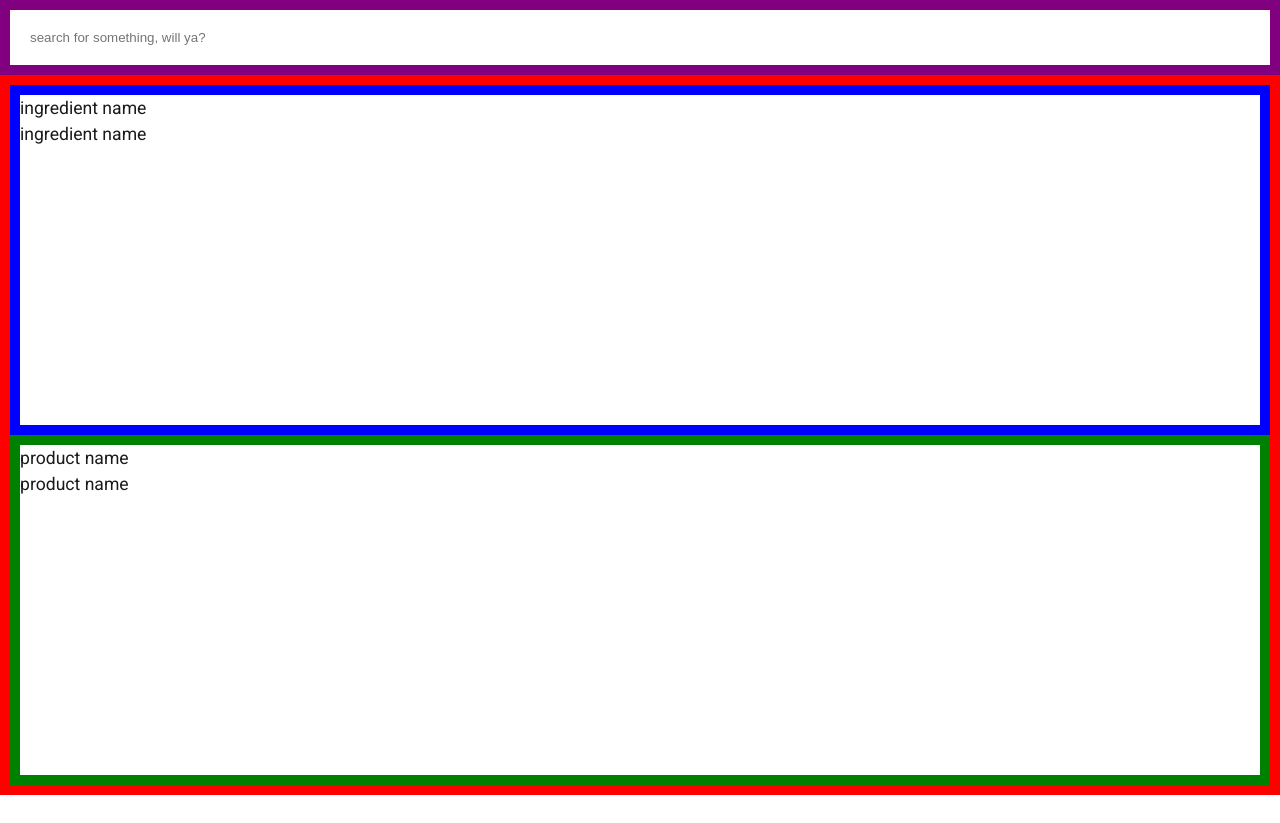
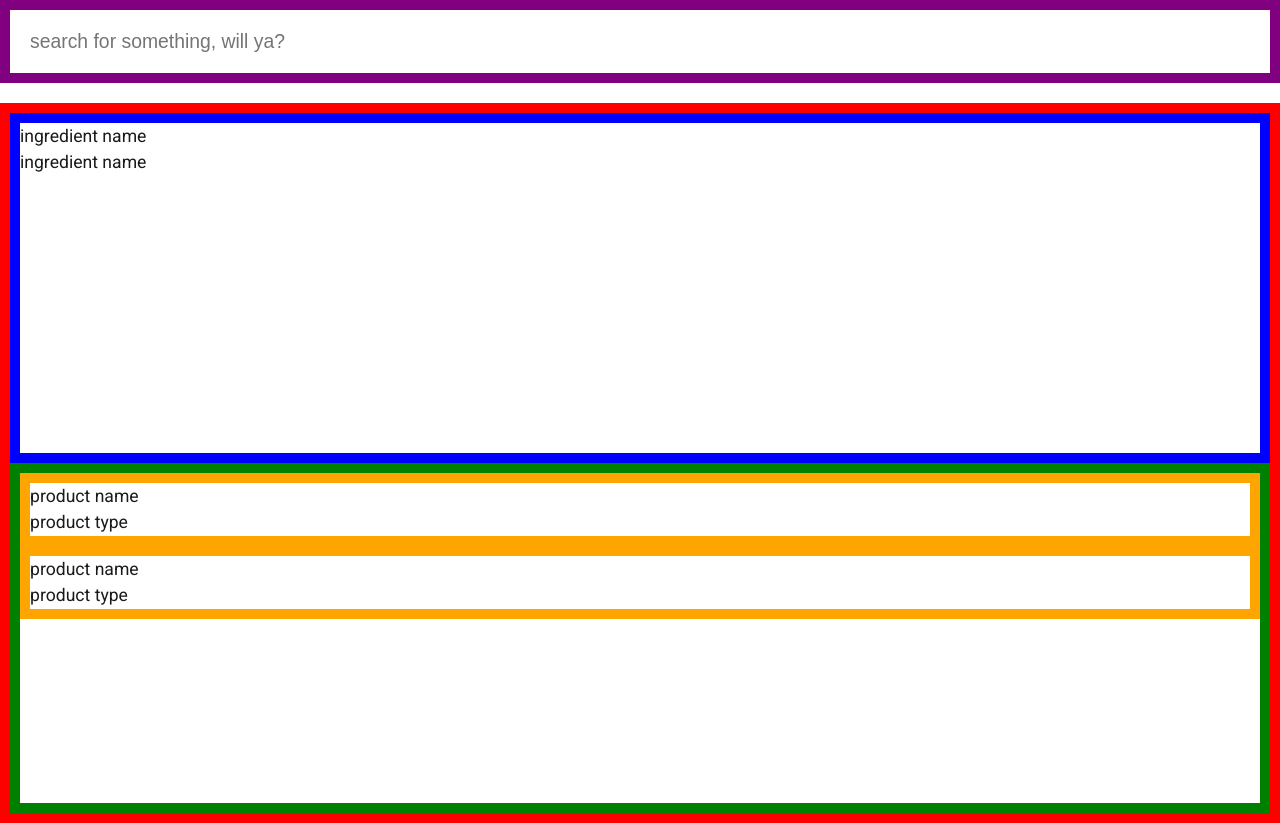
Before and after one commit to lokeam/reduxProductFilter, a React (Create React App) app: page / in a window 1280 px wide. Before the commit the page ends 800 px from the top, so only its background shows below. Built offline with nearby package versions, Linux system fonts and the light colour scheme.

Commit message:
feat: added ProductSearch + ProductSearchItem components

```diff
--- a/src/App.js
+++ b/src/App.js
@@ -1,31 +1,11 @@
 import React from 'react';
-import { Counter } from './features/counter/Counter';
+import ProductSearch from './ProductSearch/ProductSearch';
 import './App.css';
 
 function App() {
   return (
     <div className="app">
-      <input className="content__search"
-             type="text"
-             placeholder="search for something, will ya?"/>
-      <div className="content">
-        <ul className="content__left">
-          <li className="content__left-item">
-            <p>ingredient name</p>
-          </li>
-          <li className="content__left-item">
-            <p>ingredient name</p>
-          </li>
-        </ul>
-        <ul className="content__right">
-          <li className="content__right-item">
-            <p>product name</p>
-          </li>
-          <li className="content__right-item">
-            <p>product name</p>
-          </li>
-        </ul>
-      </div>
+      <ProductSearch />
     </div>
   );
 }
--- /dev/null
+++ b/src/ProductSearch/ProductSearch.jsx
@@ -0,0 +1,31 @@
+import React from 'react';
+import ProductSearchItem from './ProductSearchItem';
+import { useDispatch, useSelector } from 'react-redux';
+import './productSearch.css';
+
+const ProductSearch = () => {
+
+  return (
+    <>
+      <input className="content__search"
+              type="text"
+              placeholder="search for something, will ya?"/>
+        <div className="content">
+        <ul className="content__left">
+          <li className="content__left-item">
+            <p>ingredient name</p>
+          </li>
+          <li className="content__left-item">
+            <p>ingredient name</p>
+          </li>
+        </ul>
+        <ul className="content__right">
+          <ProductSearchItem />
+          <ProductSearchItem />
+        </ul>
+      </div>
+  </>
+  )
+}
+
+export default ProductSearch;
--- /dev/null
+++ b/src/ProductSearch/ProductSearchItem.jsx
@@ -0,0 +1,18 @@
+import React from 'react';
+
+const ProductSearchItem = () => {
+
+  return (
+    <li className="content__right--item product__item" >
+      <picture>
+        {/* <img className="product__item--img" src={} alt={}/> */}
+      </picture>
+      <div className="product__item--description">
+        <div className="product__item--name">product name</div>
+        <div className="product__item--type">product type</div>
+      </div>
+    </li>
+  )
+}
+
+export default ProductSearchItem;
--- /dev/null
+++ b/src/ProductSearch/productSearch.css
@@ -0,0 +1,38 @@
+
+.content {
+  /*debug*/
+  border: 10px solid red;
+}
+
+.content__search {
+  width: 100%;
+  padding: 20px;
+
+  font-size: 1.1em;
+  margin: 0 0 20px 0;
+  display: block;
+  position: relative;
+  /* debug */
+  border: 10px solid purple;
+}
+
+.content__left,
+.content__right {
+  min-height: 350px;
+}
+
+.content__left {
+
+  /*debug*/
+  border: 10px solid blue;
+}
+
+.content__right {
+  /* debug */
+  border: 10px solid green;
+}
+
+.content__right--item {
+  /* debug */
+  border: 10px solid orange;
+}
```
Also changed, not shown: src/ProductSearch/productSeachItem.css (added).
